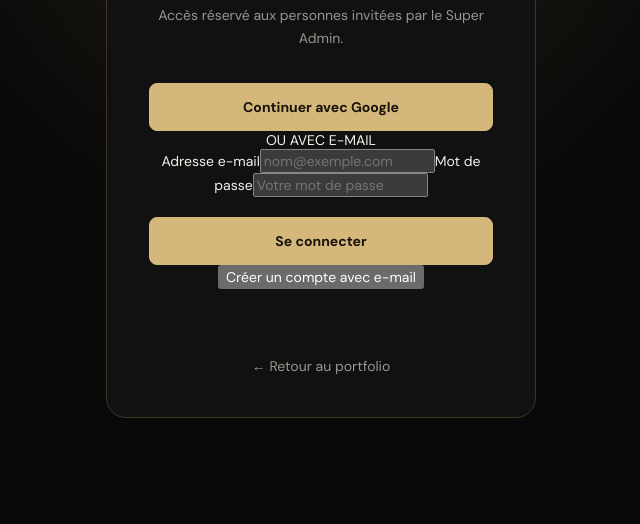
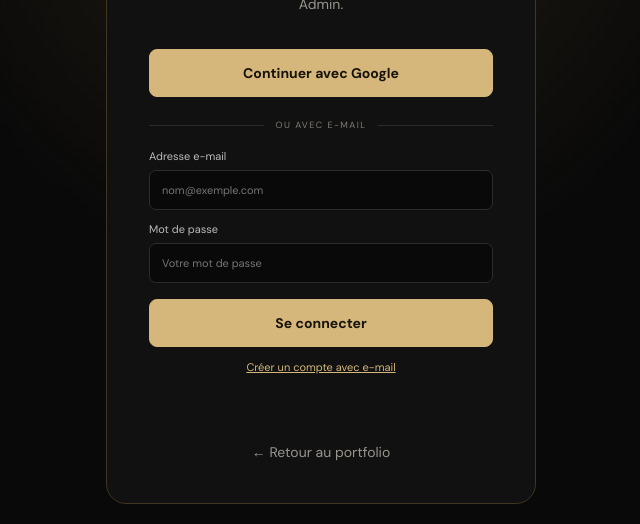
Before and after one commit to ORADI006/HD, a plain HTML site: page admin.html in a window 1280 px wide. Shown: the part 328-852 px from the top of the page, without its empty margins (319-959 px from the left). Before the commit the page ends 800 px from the top, so only its background shows below. Drawn offline with Linux system fonts and the light colour scheme; a script that the page names is missing.

Commit message:
Style HADASSA email password and verification forms

```diff
--- a/admin/admin.css
+++ b/admin/admin.css
@@ -26,3 +26,13 @@
 .builder-panel .hint{margin:0 0 12px}
 @media(max-width:900px){.builder-layout{grid-template-columns:1fr}}
 @media(max-width:600px){.builder-toolbar{display:grid}.builder-actions{display:grid;grid-template-columns:1fr}.builder-actions>*{width:100%;justify-content:center}}
+
+.auth-divider{display:flex;align-items:center;gap:12px;margin:18px 0;color:#827d72;font-size:9px;letter-spacing:.16em}
+.auth-divider:before,.auth-divider:after{content:"";height:1px;flex:1;background:var(--line)}
+.auth-form{display:grid;gap:12px;text-align:left;margin:12px 0}
+.auth-form label{display:grid;gap:7px;color:#bbb;font-size:11px}
+.auth-form input{width:100%;padding:12px;background:#090909;color:#eee;border:1px solid var(--line);border-radius:7px}
+.auth-form .primary{width:100%;margin:4px 0 0}
+.auth-switch{display:flex;justify-content:center;gap:12px;flex-wrap:wrap;margin-top:12px}
+.auth-switch button{border:0;background:transparent;color:var(--gold);font-size:11px;text-decoration:underline}
+.login-card>.auth-divider{margin-top:22px}
```
